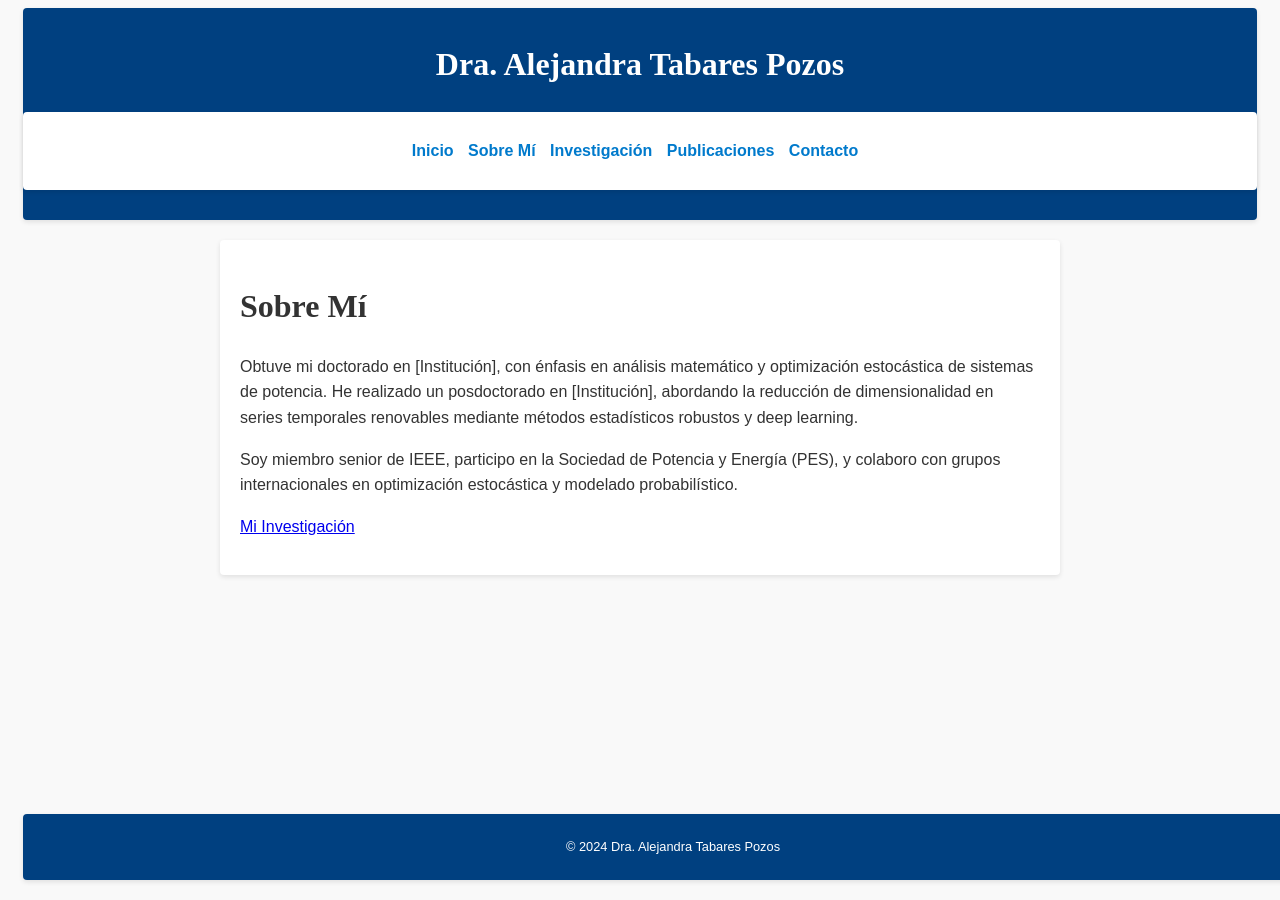
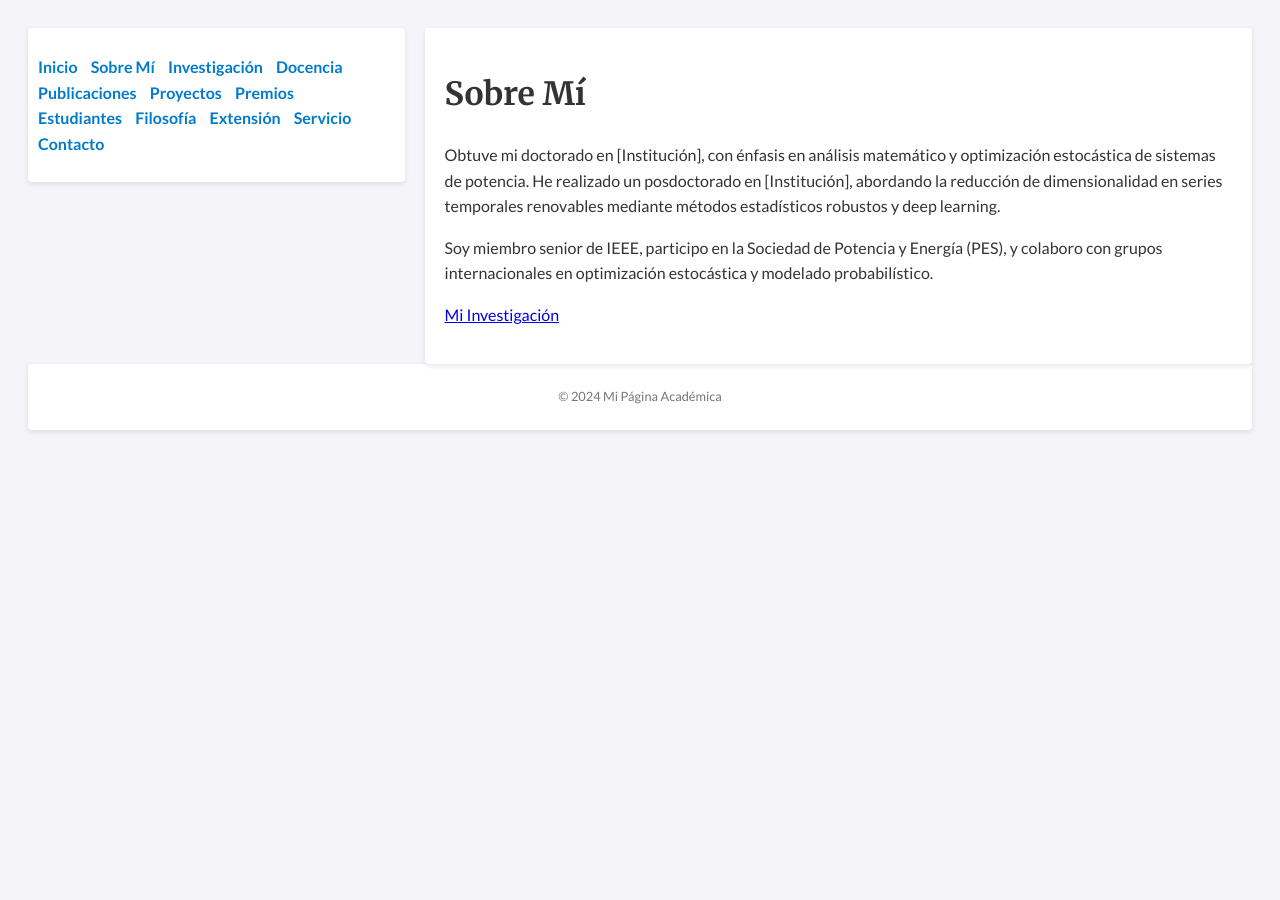
Before and after one commit to PozosT/MyPersonalPage, a Jekyll site: the page built from pages/about.md, in a window 1280 px wide. Built offline with Jekyll 4.4.1, drawn with Linux system fonts in a browser that asks for light colours.

Commit message:
retro_Cambios

```diff
--- a/_config.yml
+++ b/_config.yml
@@ -1,10 +1,8 @@
-title: "Dra. Alejandra Tabares Pozos"
-description: "Página personal enfocada en investigación, docencia y publicaciones."
-theme: minima
+title: "Mi Página Académica"
+description: "Aquí encontrarás información sobre mi carrera profesoral, investigativa y desarrollo institucional"
+theme: jekyll-theme-cayman
 url: "https://pozost.github.io"
 baseurl: "/MyPersonalPage"
 markdown: kramdown
 kramdown:
   math_engine: mathjax
-permalink: pretty
-paginate: 5
--- a/_layouts/default.html
+++ b/_layouts/default.html
@@ -1,30 +1,44 @@
+<!DOCTYPE html>
+<html lang="es">
+<head>
+  <link href="https://fonts.googleapis.com/css2?family=Lato:wght@300;400;700&family=Merriweather:wght@300;400;700&display=swap" rel="stylesheet">
+  <meta charset="UTF-8" />
+  <meta name="viewport" content="width=device-width, initial-scale=1.0" />
+  <title>{{ page.title }} - {{ site.title }}</title>
 
-<!DOCTYPE html>
-<html lang="en">
-<head>
-    <meta charset="UTF-8">
-    <meta name="viewport" content="width=device-width, initial-scale=1.0">
-    <title>{{ page.title }}</title>
-    <link rel="stylesheet" href="/assets/css/style.css">
+  <!-- Estilos -->
+  <link rel="stylesheet" href="{{ '/assets/css/style.css' | relative_url }}">
+
+  <!-- MathJax (opcional) -->
+  <script src="https://cdn.jsdelivr.net/npm/mathjax@3/es5/tex-mml-chtml.js" async></script>
 </head>
 <body>
-    <header>
-        <h1>Dra. Alejandra Tabares Pozos</h1>
+  <div style="display:flex;">
+    <aside style="min-width:200px; margin-right:20px;">
       <nav>
         <ul>
-                <li><a href="/">Inicio</a></li>
-                <li><a href="/MyPersonalPage/pages/about.md">Sobre Mí</a></li>
-                <li><a href="/MyPersonalPage/pages/research.md">Investigación</a></li>
-                <li><a href="/MyPersonalPage/pages/publications.md">Publicaciones</a></li>
-                <li><a href="/MyPersonalPage/pages/contact.md">Contacto</a></li>
+          <li><a href="{{ '/' | relative_url }}">Inicio</a></li>
+          <li><a href="{{ '/about/' | relative_url }}">Sobre Mí</a></li>
+          <li><a href="{{ '/research/' | relative_url }}">Investigación</a></li>
+          <li><a href="{{ '/teaching/' | relative_url }}">Docencia</a></li>
+          <li><a href="{{ '/publications/' | relative_url }}">Publicaciones</a></li>
+          <li><a href="{{ '/grants/' | relative_url }}">Proyectos</a></li>
+          <li><a href="{{ '/awards/' | relative_url }}">Premios</a></li>
+          <li><a href="{{ '/students/' | relative_url }}">Estudiantes</a></li>
+          <li><a href="{{ '/philosophy/' | relative_url }}">Filosofía</a></li>
+          <li><a href="{{ '/outreach/' | relative_url }}">Extensión</a></li>
+          <li><a href="{{ '/service/' | relative_url }}">Servicio</a></li>
+          <li><a href="{{ '/contact/' | relative_url }}">Contacto</a></li>
         </ul>
       </nav>
-    </header>
+    </aside>
     <main>
       {{ content }}
     </main>
+  </div>
+
   <footer>
-        <p>&copy; 2024 Dra. Alejandra Tabares Pozos</p>
+    <p>&copy; {{ site.time | date: '%Y' }} {{ site.title }}</p>
   </footer>
 </body>
 </html>
--- a/assets/css/style.css
+++ b/assets/css/style.css
@@ -53,28 +53,3 @@ footer {
     font-size: 0.8em;
     color: #777;
   }
-
-/* Nuevos estilos */
-body {
-  font-family: 'Arial', sans-serif;
-  line-height: 1.6;
-  color: #333;
-  background-color: #f9f9f9;
-  padding: 0 15px;
-}
-
-header {
-  background: #004080;
-  color: #fff;
-  padding: 10px 0;
-  text-align: center;
-}
-
-footer {
-  background: #004080;
-  color: #fff;
-  padding: 10px;
-  position: fixed;
-  bottom: 0;
-  width: 100%;
-}
```
Also changed, not shown: index.md (+8 -16 lines). Lines whose indentation alone changed are shown as unchanged.
